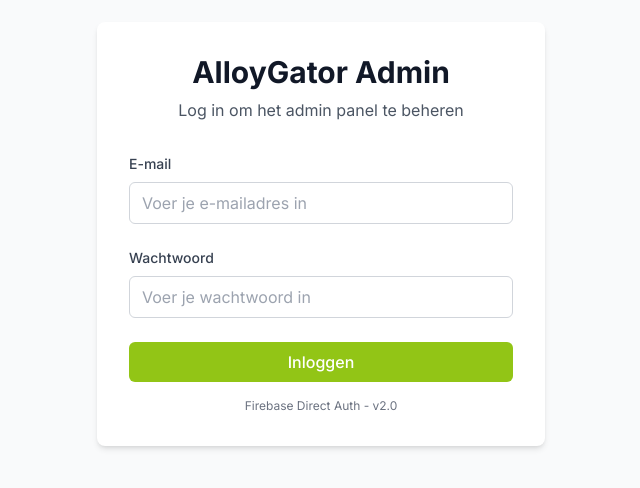
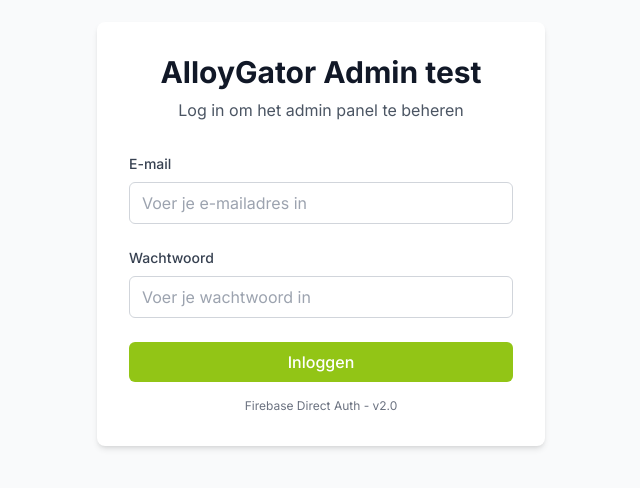
Before and after one commit to herbie65/alloygator-nl, a Next.js app: page /admin/login in a window 1280 px wide. Shown: the part 166-654 px from the top of the page, without its empty margins (319-959 px from the left). Built offline with nearby package versions, Linux system fonts and the light colour scheme; no server answers.

Commit message:
is this live?

```diff
--- a/src/app/admin/login/page.tsx
+++ b/src/app/admin/login/page.tsx
@@ -143,7 +143,7 @@ export default function AdminLoginPage() {
     <div className="min-h-screen bg-gray-50 flex items-center justify-center">
       <div className="max-w-md w-full bg-white rounded-lg shadow-md p-8">
         <div className="text-center mb-8">
-          <h1 className="text-3xl font-bold text-gray-900 mb-2">AlloyGator Admin</h1>
+          <h1 className="text-3xl font-bold text-gray-900 mb-2">AlloyGator Admin test</h1>
           <p className="text-gray-600">Log in om het admin panel te beheren</p>
         </div>
 
```
